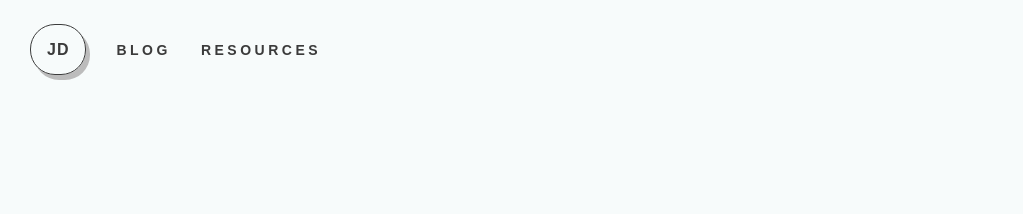
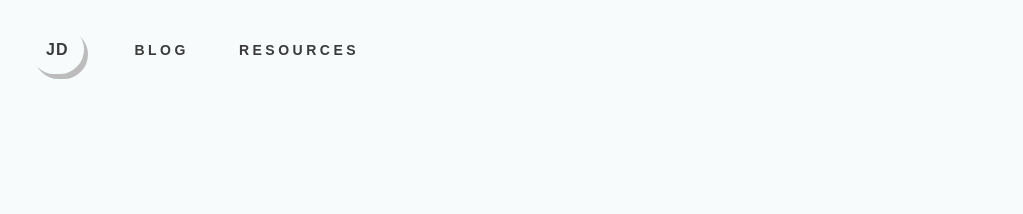
Before and after one commit to jaydeepmalik/jaydeepmalik.com, a Jekyll site: the page built from index.html, in a window 1280 px wide. Shown: the top 214 px of the page, without its empty margins (0-1023 px from the left). Built offline with Jekyll 4.4.1, drawn with Linux system fonts in a browser that asks for light colours; some web fonts are replaced.

Commit message:
Update _header.scss

```diff
--- a/_sass/jd/_header.scss
+++ b/_sass/jd/_header.scss
@@ -20,7 +20,7 @@
       letter-spacing: 1px;
       font-weight: bold;
       line-height: 1;
-      border: 1px solid;
+      border: 1px;
       border-radius: 25px;
       box-shadow: 4px 5px 0 0 #bcbcbc;
       &:hover, &:active, &:focus{
@@ -41,7 +41,7 @@
       margin: 0;
       li{
         letter-spacing: .25em;
-        margin-right: 1.5rem;
+        margin-right: 2.5rem;
         list-style: none;
         font-size: 14px;
         &:last-child{
```
